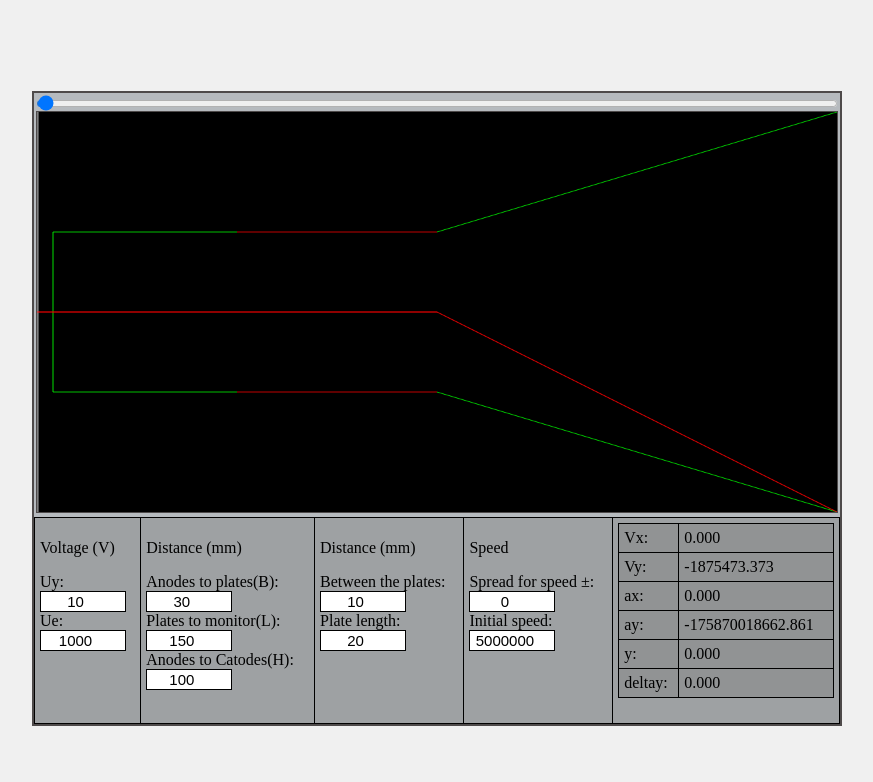
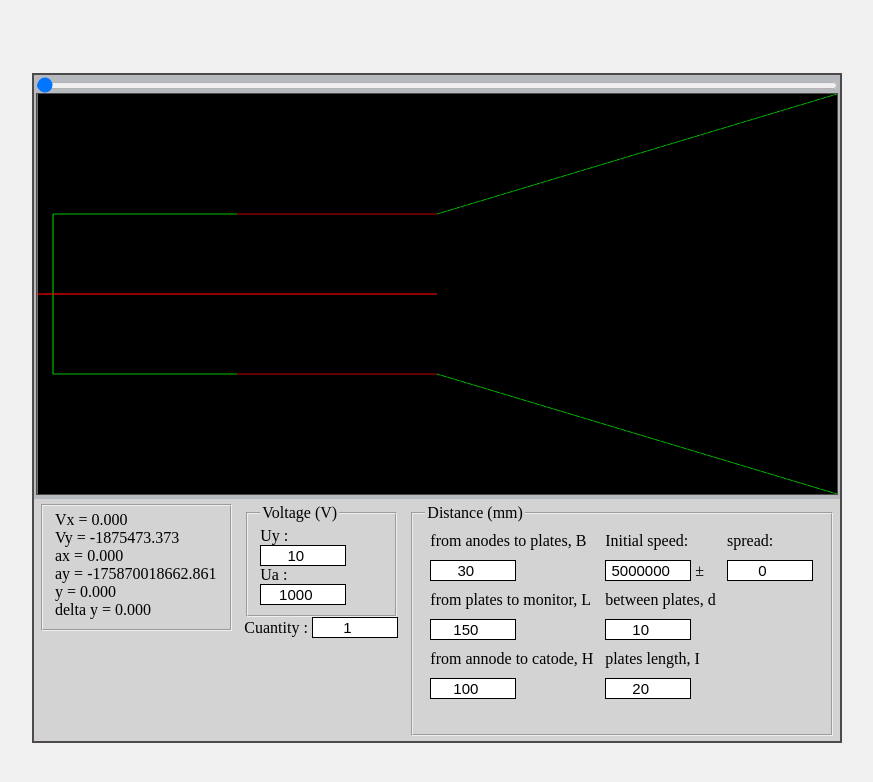
Before and after one commit to Forgesxx/CRTdrawing, a website: page docs/index.html in a window 1280 px wide. Shown: the whole page, without its empty margins (203-1076 px from the left). Drawn offline with Linux system fonts and the light colour scheme.

Commit message:
Implemented UI to be exactly as in original app.

```diff
--- a/docs/index.html
+++ b/docs/index.html
@@ -14,78 +14,93 @@
         <script type="text/javascript" src="index.js"></script>
     </head>
     <body>
-        <input type="range" id="LinePos" name="LinePos" min="0" max="1000" class="uniqueStyle" value="1" oninput="updateUI()" ><br>
+        <input type="range" id="LinePos" name="LinePos" min="0" max="1000" class="uniqueStyle" value="0" oninput="updateUI()" ><br>
         <canvas id="canvas" width="1000" height="600">  </canvas>
 
         <table style="margin: auto;">
             <tr>
                 <td>
-                    <p>Voltage (V)</p>
-                    <label for="uy">Uy:</label><br>
-                    <input type="number" id="Uy" name="uy" min="-100" value="10" onchange="updateUI()">
-                    <br>
-                    <label for="ue">Ue:</label><br>
-                    <input type="number" id="Ue" name="ue" min="-100" value="1000" onchange="updateUI()">
+                    <fieldset>
+                        <div id="results">
+                        </div>
+                    </fieldset>
                 </td>
 
                 <td>
-                    <p>Distance (mm)</p>
-                    <label for="AtoPlate">Anodes to plates(B):</label><br>
-                    <input type="number" id="AtoPlate" name="AtoPlate" min="1" value="30" onchange="updateUI()">
-                    <br>
-                    <label for="PlatesToMonitor">Plates to monitor(L):</label><br>
-                    <input type="number" id="PlatesToMonitor" name="PlatesToMonitor" min="1" value="150" onchange="updateUI()">
-                    <br>
-                    <label for="AnodesToCatodes">Anodes to Catodes(H):</label><br>
-                    <input type="number" id="AnodesToCatodes" name="Anodes to Catodes" min="-100" max="100" value="100" onchange="updateUI()">
+                    <fieldset>
+                        <legend>Voltage (V)</legend>
+
+                        <label for="uy">Uy :</label><br>
+                        <input type="number" id="Uy" name="uy" min="-100" value="10" onchange="updateUI()"><br/>
+                        <label for="ua">Ua :</label><br>
+                        <input type="number" id="Ua" name="ua" min="-100" value="1000" onchange="updateUI()">
+                    </fieldset>
+                    <label for="cuantity">Cuantity :</label>
+                    <input type="number" id="cuantity" name="cuantity" min="1" value="1" onchange="updateUI()"><br/>
+
                 </td>
 
                 <td>
-                    <p>Distance (mm)</p>
+                    <fieldset>
+                        <legend>Distance (mm)</legend>
 
-                    <label for="BetweenThePlates">Between the plates:</label><br>
-                    <input type="number" id="BetweenThePlates" name="Between the plates" min="1" value="10" onchange="updateUI()">
-                    <br>
-                    <label for="PlateLength">Plate length:</label><br>
-                    <input type="number" id="PlateLength" name="Plate length" min="1" value="20" onchange="updateUI()">
-                </td>
-
-                <td>
-                    <p>Speed</p>
-                    <label for="SpreadForSpeed">Spread for speed ±:</label><br>
-                    <input type="number" id="SpreadForSpeed" name="Spread for speed" min="0" max="100" value="0" onchange="updateUI()"><br>
-                    <label for="InitialSpeed">Initial speed:</label><br>
-                    <input type="number" id="InitialSpeed" name="Initial speed" min="1" value="5000000" onchange="updateUI()">
-                    <br>
-                </td>
-
-                <td>
-                    <table>
-                        <tr>
-                            <td>Vx:</td>
-                            <td><output id="calculatedVx"></output></td>
-                        </tr>
-                        <tr>
-                            <td>Vy:</td>
-                            <td><output id="calculatedVy"></output></td>
-                        </tr>
-                        <tr>
-                            <td>ax:</td>
-                            <td><output id="calculatedAx"></output></td>
-                        </tr>
-                        <tr>
-                            <td>ay:</td>
-                            <td><output id="calculatedAy"></output></td>
-                        </tr>
-                        <tr>
-                            <td>y:</td>
-                            <td><output id="calculatedY"></output></td>
-                        </tr>
-                        <tr>
-                            <td>deltay:</td>
-                            <td><output id="calculatedDeltaY"></output></td>
-                        </tr>
-                    </table>
+                        <table>
+                            <tr>
+                                <td>
+                                    <label for="AtoPlate">from anodes to plates, B</label>
+                                </td>
+                                <td>
+                                    <label for="InitialSpeed">Initial speed:</label>
+                                </td>
+                                <td>
+                                    <label for="SpreadForSpeed">spread:</label><br>
+                                </td>
+                            </tr>
+                            <tr>
+                                <td>
+                                    <input type="number" id="AtoPlate" name="AtoPlate" min="1" value="30" onchange="updateUI()">
+                                </td>
+                                <td>
+                                    <input type="number" id="InitialSpeed" name="Initial speed" min="1" value="5000000" onchange="updateUI()"> ±
+                                </td>
+                                <td>
+                                    <input type="number" id="SpreadForSpeed" name="Spread for speed" min="0" max="100" value="0" onchange="updateUI()">
+                                </td>
+                            </tr>
+                            <tr>
+                                <td>
+                                    <label for="PlatesToMonitor">from plates to monitor, L</label>
+                                </td>
+                                <td>
+                                    <label for="BetweenThePlates">between plates, d</label>
+                                </td>
+                            </tr>
+                            <tr>
+                                <td>
+                                    <input type="number" id="PlatesToMonitor" name="PlatesToMonitor" min="1" value="150" onchange="updateUI()">
+                                </td>
+                                <td>
+                                    <input type="number" id="BetweenThePlates" name="Between the plates" min="1" value="10" onchange="updateUI()">
+                                </td>
+                            </tr>
+                            <tr>
+                                <td>
+                                    <label for="AnodesToCatodes">from annode to catode, H</label>
+                                </td>
+                                <td>
+                                    <label for="PlateLength">plates length, I</label>
+                                </td>
+                            </tr>
+                            <tr>
+                                <td>
+                                    <input type="number" id="AnodesToCatodes" name="Anodes to Catodes" min="-100" max="100" value="100" onchange="updateUI()">
+                                </td>
+                                <td>
+                                    <input type="number" id="PlateLength" name="Plate length" min="1" value="20" onchange="updateUI()">
+                                </td>
+                            </tr>
+                        </table>
+                    </fieldset>
                 </td>
             </tr>
         </table>
--- a/docs/index.js
+++ b/docs/index.js
@@ -4,7 +4,7 @@ function collectInputParameters()
     const result =
     {
         Uy:               document.getElementById("Uy").value,
-        Ue:               document.getElementById("Ue").value,
+        Ua:               document.getElementById("Ua").value,
         AtoPlate:         document.getElementById("AtoPlate").value,
         PlatesToMonitor:  document.getElementById("PlatesToMonitor").value,
         AnodesToCatodes:  document.getElementById("AnodesToCatodes").value,
@@ -19,12 +19,16 @@ function collectInputParameters()
 
 function displayCalculatedParameters(calculatedParameters)
 {
-    document.getElementById("calculatedVx").innerHTML = calculatedParameters.Vx.toFixed(3);
-    document.getElementById("calculatedVy").innerHTML = calculatedParameters.Vy.toFixed(3);
-    document.getElementById("calculatedAx").innerHTML = calculatedParameters.Ax.toFixed(3);
-    document.getElementById("calculatedAy").innerHTML = calculatedParameters.Ay.toFixed(3);
-    document.getElementById("calculatedY").innerHTML = calculatedParameters.Y.toFixed(3);
-    document.getElementById("calculatedDeltaY").innerHTML = calculatedParameters.DeltaY.toFixed(3);
+    const resultsHTML =
+    `
+Vx = ${calculatedParameters.Vx.toFixed(3)}<br/>
+Vy = ${calculatedParameters.Vy.toFixed(3)}<br/>
+ax = ${calculatedParameters.Ax.toFixed(3)}<br/>
+ay = ${calculatedParameters.Ay.toFixed(3)}<br/>
+y = ${calculatedParameters.Y.toFixed(3)}<br/>
+delta y = ${calculatedParameters.DeltaY.toFixed(3)}<br/>
+    `;
+    document.getElementById("results").innerHTML = resultsHTML;
 }
 
 function updateUI()
--- a/docs/styles.css
+++ b/docs/styles.css
@@ -16,7 +16,6 @@ table
 
 th, td
 {
-    border: 1px solid #ddd;
     padding: 10px;
     text-align: left;
 }
@@ -24,6 +23,7 @@ th, td
 th
 {
     background-color: #f2f2f2;
+    border: 1px solid #ddd;
 }
 
 input
@@ -72,17 +72,10 @@ td
 td
 {
     text-align: left;
-}
-
-td
-{
     vertical-align: top;
-}
-
-td
-{
-    border: 1px solid black;
-    background-color: rgba(128, 128, 128, 0.438);
+    /* border: 1px solid black; */
+    /* background-color: rgba(128, 128, 128, 0.438); */
+    background-color: lightgray;
 }
 
 .uniqueStyle
```
